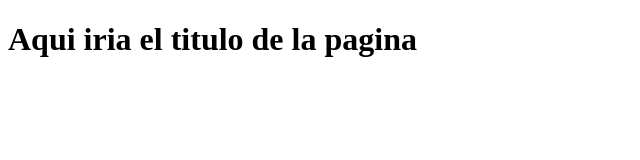
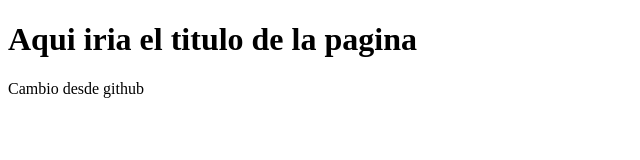
Before and after one commit to bojorquezmurillo/prueba-desde-vsc, a plain HTML site: page index.html in a window 1280 px wide. Shown: the whole page, without its empty margins (0-640 px from the left). Drawn offline with Linux system fonts and the light colour scheme.

Commit message:
Update index.html

```diff
--- a/index.html
+++ b/index.html
@@ -7,5 +7,6 @@
 </head>
 <body>
     <h1>Aqui iria el titulo de la pagina</h1>
+    <p>Cambio desde github</p>
 </body>
 </html>
```
